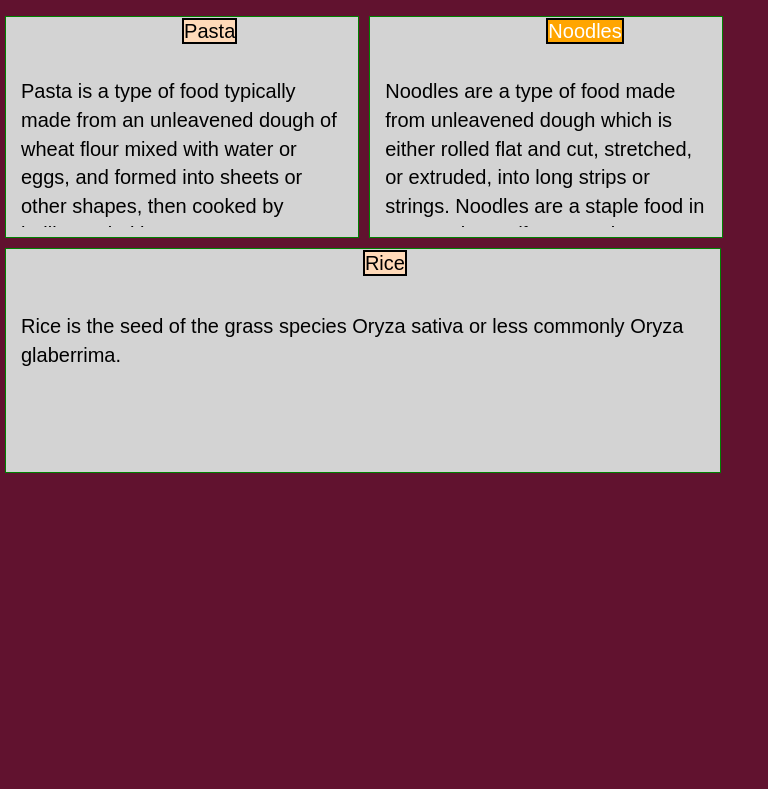
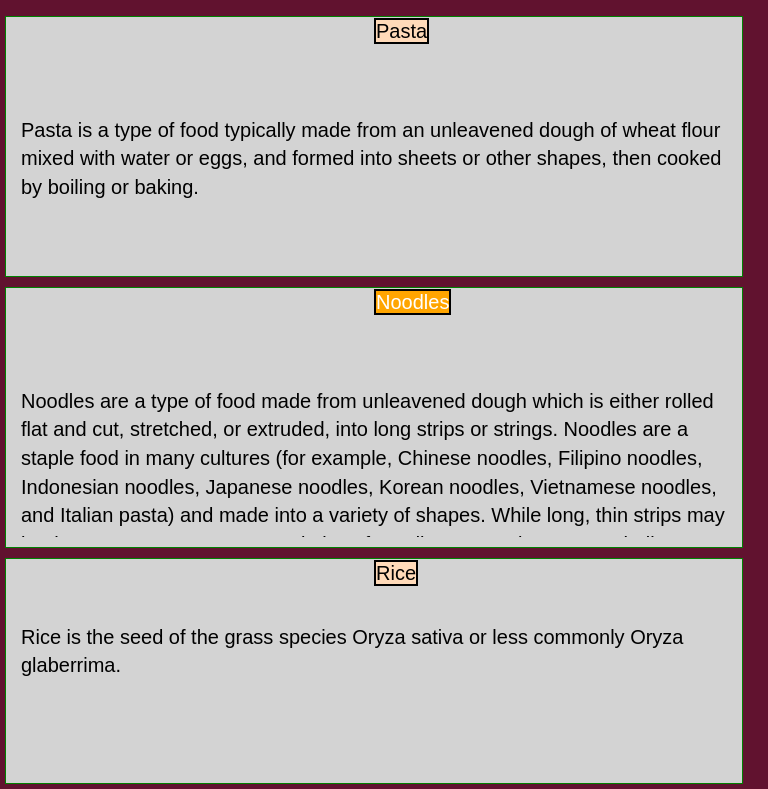
Before and after one commit to sulekmk/sulekmk.github.io-module3-assignment, a plain HTML site: page index.html in a window 768 px wide. Shown: the part 134-923 px from the top of the page. Before the commit the page ends 800 px from the top, so only its background shows below. Drawn offline with Linux system fonts and the light colour scheme.

Commit message:
Update styles.css

```diff
--- a/css/styles.css
+++ b/css/styles.css
@@ -308,11 +308,11 @@ p{
   .col-md-6 {
     background-color: lightgrey;
     margin:5px;
-    width: 48%;
+    width: 100%
   }
 
   div#lst-col-3{
-    width: 97%;
+    width: 100%;
   }
 
   .col-md-7 {
```
